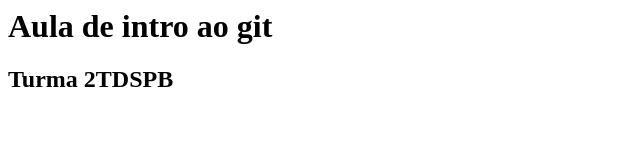
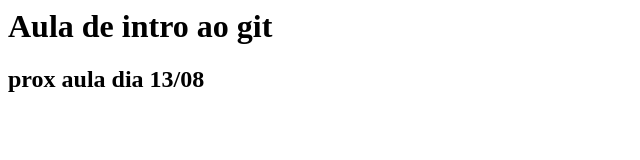
Before and after one commit to mulliru/Mobile_Application_Development, a plain HTML site: page Primeiro_Semestre/aula02/index.html in a window 1280 px wide. Shown: the whole page, without its empty margins (0-640 px from the left). Drawn offline with Linux system fonts and the light colour scheme.

Commit message:
alteraccao no index

```diff
--- a/Primeiro_Semestre/aula02/index.html
+++ b/Primeiro_Semestre/aula02/index.html
@@ -4,6 +4,6 @@
  	</head>
 	<body>
 	 <h1> Aula de intro ao git </h1>
-	<h2> Turma 2TDSPB </h2>
+	<h2> prox aula dia 13/08 </h2>
 	</body>
 </html>
```
